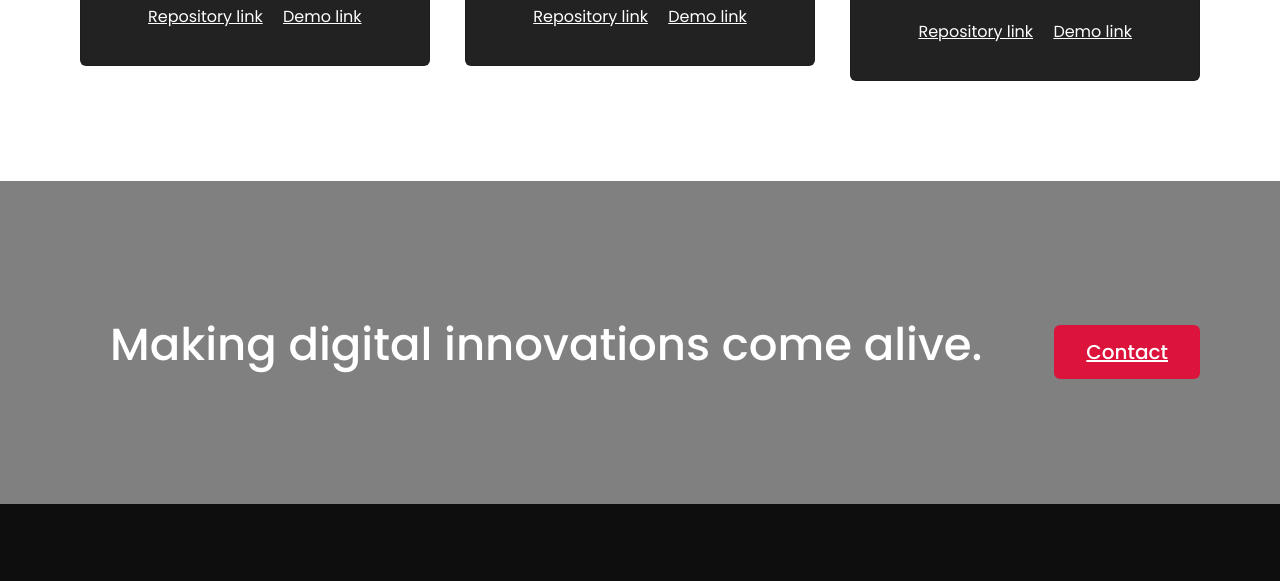
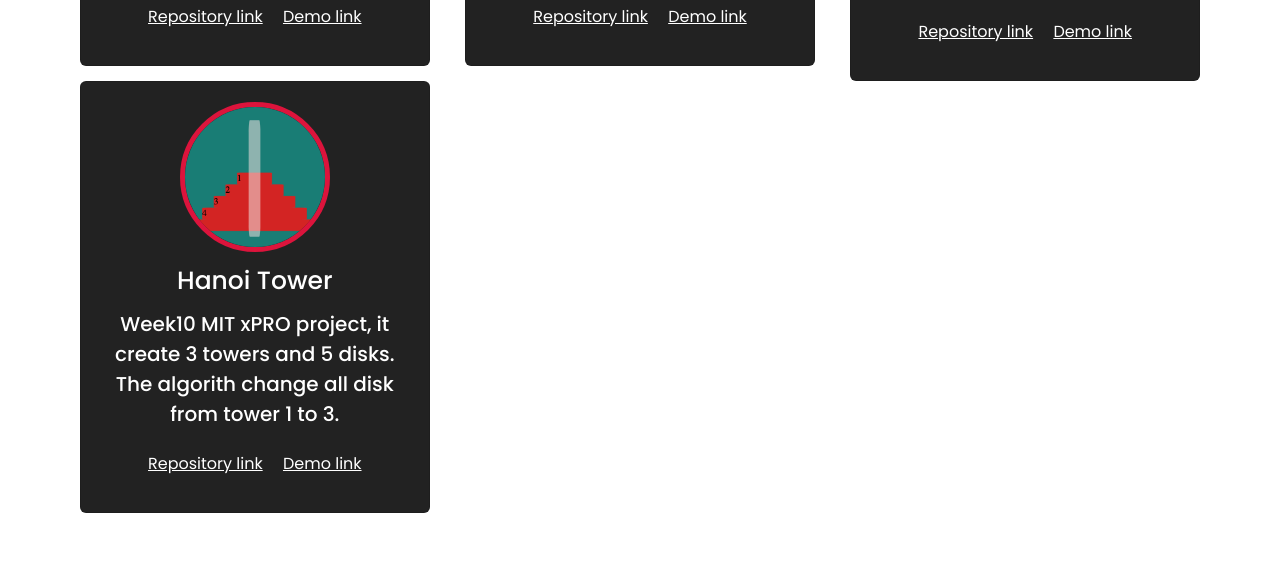
Before and after one commit to diegoamieva/diegoamieva.github.io, a plain HTML site: page project.html in a window 1280 px wide. Shown: the part 1440-2021 px from the top of the page. Drawn offline with nearby package versions, Linux system fonts and the light colour scheme.

Commit message:
upload hanoi

```diff
--- a/project.html
+++ b/project.html
@@ -95,6 +95,17 @@
                             </div>
                         </div>
                     </div>
+                    <div class="card">
+                        <div class="box">
+                            <img src="./IMG/hanoi-tower.jpg" alt="">
+                            <div class="text">Hanoi Tower</div>
+                            <p>Week10 MIT xPRO project, it create 3 towers and 5 disks. The algorith change all disk from tower 1 to 3.</p>
+                            <div class="card-body">
+                                <a href="https://github.com/diegoamieva/hanoi-tower" target="_blank" class="card-link">Repository link</a>
+                                <a href="https://diegoamieva.github.io/hanoi-tower/" target="_blank" class="card-link">Demo link</a>
+                            </div>
+                        </div>
+                    </div>
                 </div>
             </div>
         </section>
```
Also changed, not shown: index.html (+14 -0 lines), IMG/hanoi-tower.jpg (added), 1 other file.
